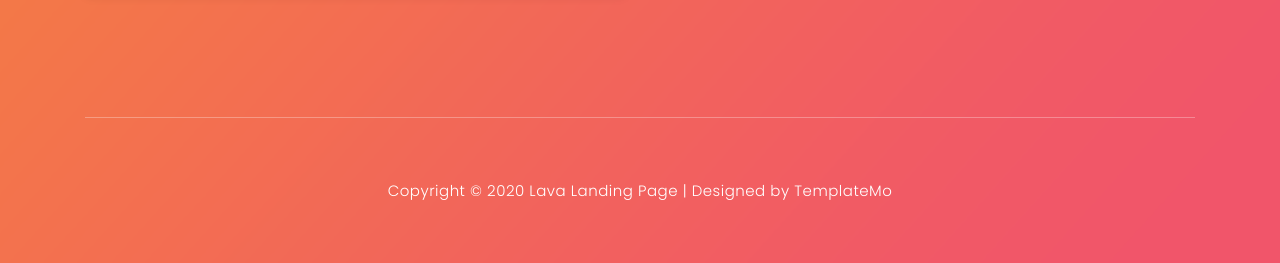
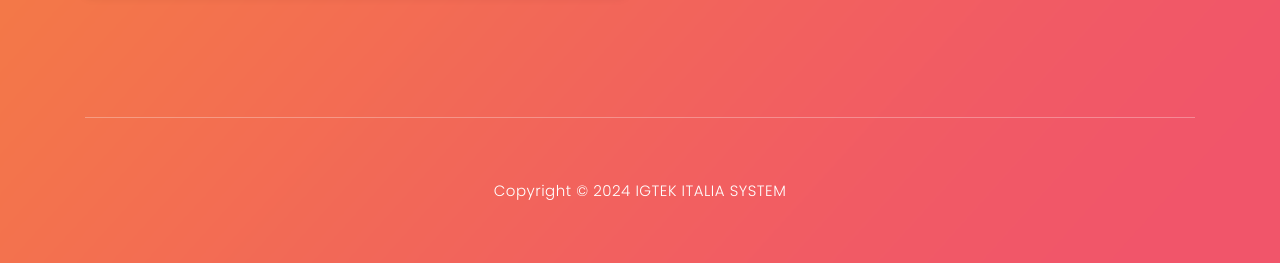
Before and after one commit to igtekitaliasystem/tech, a plain HTML site: page index.html in a window 1280 px wide. Shown: the part 3007-3270 px from the top of the page. Drawn offline with Linux system fonts and the light colour scheme.

Commit message:
Update index.html

```diff
--- a/index.html
+++ b/index.html
@@ -258,9 +258,9 @@ https://templatemo.com/tm-540-lava-landing-page
             <div class="row">
                 <div class="col-lg-12">
                     <div class="sub-footer">
-                        <p>Copyright &copy; 2020 Lava Landing Page
+                        <p>Copyright &copy; 2024 IGTEK ITALIA SYSTEM
 
-                        | Designed by <a rel="nofollow" href="https://templatemo.com">TemplateMo</a></p>
+                       </p>
                     </div>
                 </div>
             </div>
```
